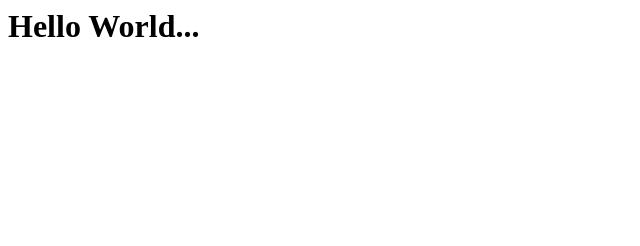
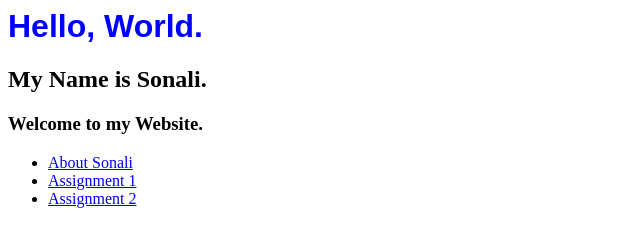
Before and after one commit to samps840/samps840.github.io, a plain HTML site: page index.html in a window 1280 px wide. Shown: the whole page, without its empty margins (0-640 px from the left). Drawn offline with Linux system fonts and the light colour scheme.

Commit message:
adds stylesheet.

```diff
--- /dev/null
+++ b/hello.css
@@ -0,0 +1,4 @@
+h1 {
+    color: blue;
+    font-family: sans-serif;
+}
--- a/index.html
+++ b/index.html
@@ -1 +1,31 @@
-<h1>Hello World...</h1>
+
+<html>
+    <head>
+        <title>Sonali</title>
+        <link rel="stylesheet"
+            href="hello.css">
+
+        <style>
+
+        </style>
+    </head>
+
+    <body>
+
+        <h1>
+            Hello, World.
+        </h1>
+        <h2>
+            My Name is Sonali.
+        </h2>
+        <h3>
+            Welcome to my Website.
+        </h3>
+        <ul>
+      <li><a href="#">About Sonali</a></li>
+      <li><a href="#">Assignment 1</a></li>
+      <li><a href="#">Assignment 2</a></li>
+    </ul>
+    </body>
+
+</html>
```
